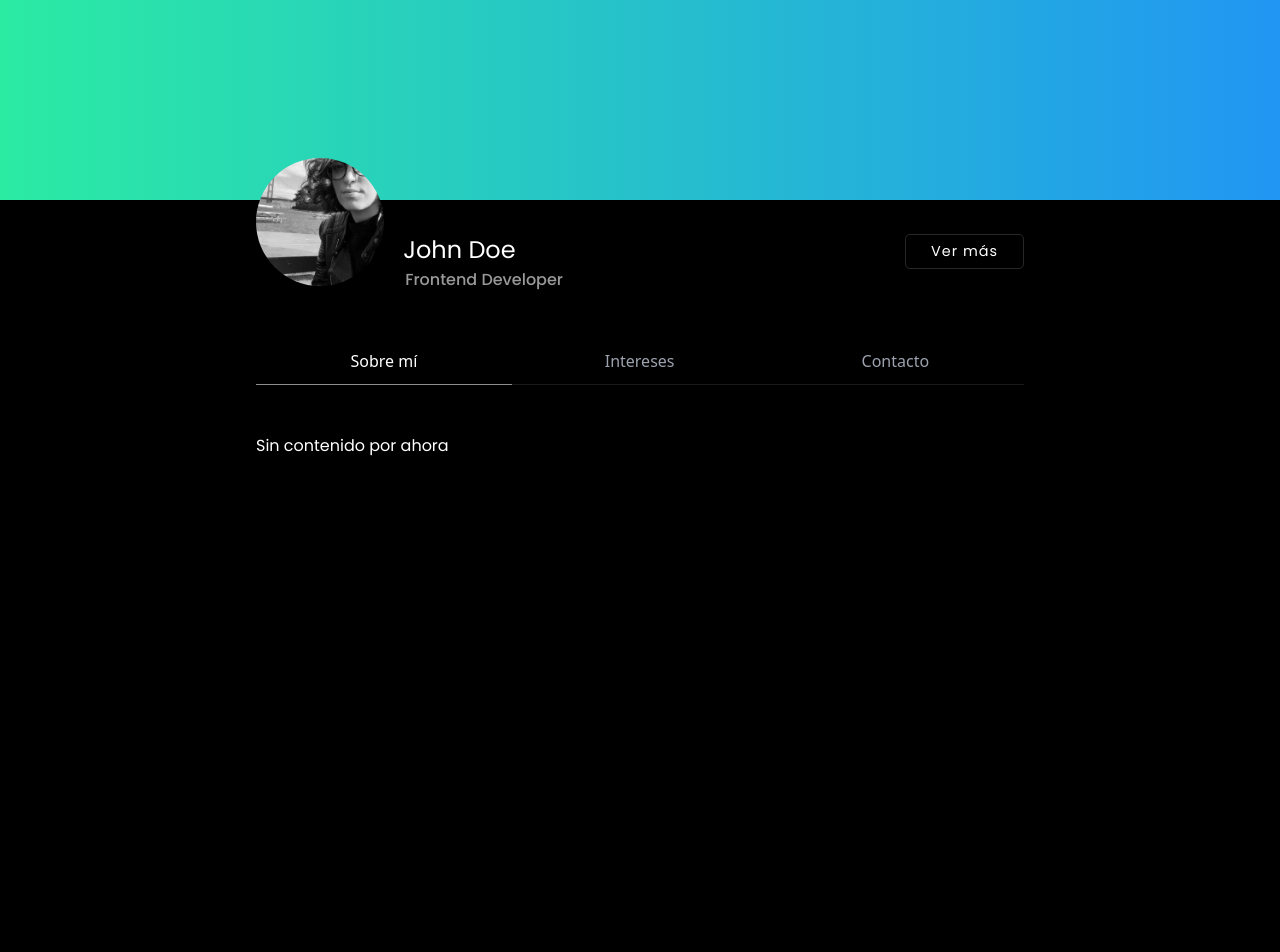
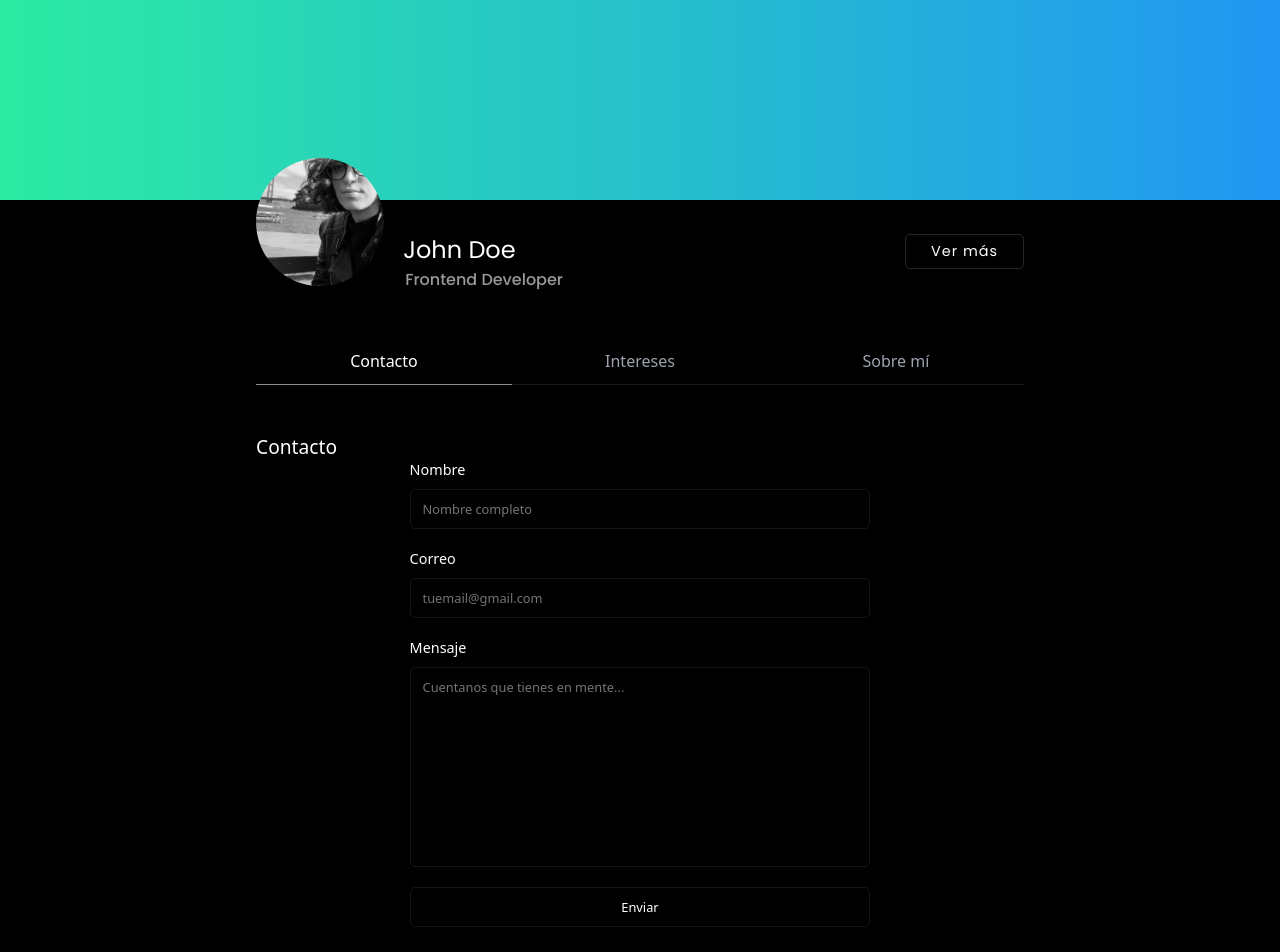
Before and after one commit to Victorioo/prueba-tecnica, a Next.js app: page / in a window 1280 px wide. Shown: the top 952 px of the page. Before the commit the page ends 800 px from the top, so only its background shows below. Built offline with nearby package versions, Linux system fonts and the light colour scheme.

Commit message:
feat: contact form

```diff
--- a/src/app/components/ContactForm/Form.tsx
+++ b/src/app/components/ContactForm/Form.tsx
@@ -1,16 +1,63 @@
-// import styles from "./form.modules.css";
+// "use client";
+import styles from "./form.module.css";
+import { SubmitButton } from "./components/submit-button";
 
-// export default function Form() {
-//   return (
-//     <form action="" className={styles.form}>
-//       <h2>Contacto</h2>
-//       <label htmlFor="name">Nombre</label>
-//       <input type="text" id="name" name="name" />
-//       <label htmlFor="email">Correo</label>
-//       <input type="email" id="email" name="email" />
-//       <label htmlFor="message">Mensaje</label>
-//       <textarea name="message" id="message"></textarea>
-//       <button type="submit">Enviar</button>
-//     </form>
-//   );
-// }
+import {useState} from 'react'
+
+export default function Form() {
+  async function createInvoice(formData: FormData) {
+    "use server";
+
+    const rawFormData = {
+      name: formData.get("name"),
+      email: formData.get("email"),
+      message: formData.get("message"),
+    };
+  }
+
+  return (
+    <>
+      <h2 className={styles.title}>Contacto</h2>
+      <form action={createInvoice} className={styles.form}>
+        <div className={styles.fieldContainer}>
+          <label htmlFor="name" className={styles.label}>
+            Nombre
+          </label>
+          <input
+            className={styles.input}
+            type="text"
+            id="name"
+            name="name"
+            placeholder="Nombre completo"
+          />
+        </div>
+
+        <div className={styles.fieldContainer}>
+          <label htmlFor="email" className={styles.label}>
+            Correo
+          </label>
+          <input
+            className={styles.input}
+            type="email"
+            id="email"
+            name="email"
+            placeholder="tuemail@gmail.com"
+          />
+        </div>
+        <div className={styles.fieldContainer}>
+          <label htmlFor="message" className={styles.label}>
+            Mensaje
+          </label>
+          <textarea
+            name="message"
+            className={styles.message}
+            id="message"
+            placeholder="Cuentanos que tienes en mente..."
+          ></textarea>
+        </div>
+
+        <SubmitButton style={styles.submit}/>
+      </form>
+    </>
+  );
+}
--- /dev/null
+++ b/src/app/components/ContactForm/components/submit-button.tsx
@@ -0,0 +1,15 @@
+"use client";
+// import { ReactNode } from "react";
+// import styles from '../form.module.css'
+import { useFormStatus } from "react-dom";
+
+export function SubmitButton({ style}: { style: string}) {
+  const { pending } = useFormStatus();
+
+
+  return (
+    <button type="submit" disabled={pending} className={style}>
+      {pending ? "Enviando..." : "Enviar"}
+    </button>
+  );
+}
--- /dev/null
+++ b/src/app/components/ContactForm/form.module.css
@@ -0,0 +1,132 @@
+.form {
+    display: flex;
+    flex-direction: column;
+    align-items: start;
+    justify-content: start;
+    width: 60%;
+    margin: 0 auto;
+    gap: 20px;
+    max-width: 500px;
+    padding: 0 0 80px 0;
+}
+
+.fieldContainer {
+    display: flex;
+    flex-direction: column;
+    align-items: start;
+    justify-content: start;
+    gap: 10px;
+    width: 100%;
+}
+
+.title {
+    color: white;
+    font-size: 1.2rem;
+    font-weight: 500;
+    font-family: system-ui, -apple-system, BlinkMacSystemFont, 'Segoe UI', Roboto, Oxygen, Ubuntu, Cantarell, 'Open Sans', 'Helvetica Neue', sans-serif;
+    width: 100%;
+}
+
+.label {
+    color: white;
+    font-size: 0.9rem;
+    font-weight: 500;
+    font-family: system-ui, -apple-system, BlinkMacSystemFont, 'Segoe UI', Roboto, Oxygen, Ubuntu, Cantarell, 'Open Sans', 'Helvetica Neue', sans-serif;
+}
+
+.input {
+    margin: 0 auto;
+    border: 1px solid #7777772f;
+    background-color: transparent;
+    outline: none;
+    border-radius: 5px;
+    max-width: 500px;
+    width: 100%;
+    font-size: 0.8rem;
+    padding: 10px 12px;
+    color: white;
+    transition: border 0.2s ease-in-out;
+    font-weight: 500;
+    font-family: system-ui, -apple-system, BlinkMacSystemFont, 'Segoe UI', Roboto, Oxygen, Ubuntu, Cantarell, 'Open Sans', 'Helvetica Neue', sans-serif;
+}
+
+.message {
+    margin: 0 auto;
+    border: 1px solid #7777772f;
+    background-color: transparent;
+    resize: none;
+    color: white;
+    border-radius: 5px;
+    max-width: 500px;
+    min-height: 200px;
+    padding: 10px 20px 10px 12px;
+    width: 100%;
+    scrollbar-width: 1px;
+    outline: none;
+    transition: border 0.25s ease-in-out;
+    font-family: system-ui, -apple-system, BlinkMacSystemFont, 'Segoe UI', Roboto, Oxygen, Ubuntu, Cantarell, 'Open Sans', 'Helvetica Neue', sans-serif;
+    font-size: 0.8rem;
+    font-weight: 500;
+}
+
+.message:focus,
+.input:focus {
+    border: 1px solid #a8a8a875;
+}
+
+.message::-webkit-scrollbar {
+    width: 6px;
+}
+
+.message::-webkit-scrollbar-thumb {
+    background-color: #333;
+    border-radius: 20px;
+}
+
+.message::-webkit-scrollbar-thumb:hover {
+    background-color: #444;
+}
+
+.message::-webkit-scrollbar-thumb:active {
+    background-color: #555;
+    border-radius: 20px;
+    cursor: default;
+    padding: 20px;
+}
+
+.message::-webkit-scrollbar-track {
+    background-color: transparent;
+}
+
+.submit {
+    margin: 0 auto;
+    border: 1px solid #7777772f;
+    background-color: transparent;
+    color: white;
+    border-radius: 5px;
+    max-width: 500px;
+    width: 100%;
+    font-size: 0.8rem;
+    padding: 10px 12px;
+    /* transition: border 0.2s ease-in-out; */
+    transition: all 0.1s ease-in-out;
+    font-weight: 500;
+    cursor: pointer;
+    font-family: system-ui, -apple-system, BlinkMacSystemFont, 'Segoe UI', Roboto, Oxygen, Ubuntu, Cantarell, 'Open Sans', 'Helvetica Neue', sans-serif;
+}
+
+.submit:hover {
+    background-color: #7777772f;
+    border: 1px solid #333;
+}
+
+.submit:active {
+    transform: scale(0.98);
+}
+
+.error {
+    color: #ff0000;
+    font-size: 0.5rem;
+    font-weight: 500;
+    font-family: system-ui, -apple-system, BlinkMacSystemFont, 'Segoe UI', Roboto, Oxygen, Ubuntu, Cantarell, 'Open Sans', 'Helvetica Neue', sans-serif;
+}
--- /dev/null
+++ b/src/app/components/ContactForm/types.ts
@@ -0,0 +1,7 @@
+type FormData = {
+  name: string;
+  email: string;
+  message: string;
+};
+
+export default FormData;
--- a/src/app/components/Tabs/Tabs.tsx
+++ b/src/app/components/Tabs/Tabs.tsx
@@ -1,19 +1,20 @@
 // components/Tabs.js
 "use client";
+import Tab from "./types";
+
 import { useState } from "react";
 import styles from "./tabs.module.css";
-import { Tab } from "../types";
 
 const Tabs = ({ data }: { data: Tab[] }) => {
   const [activeTab, setActiveTab] = useState(1);
   const [transitioning, setTransitioning] = useState(false);
 
-  const RenderContent = () => {
+  const renderContent = () => {
     const tab = data.find((tab) => tab.id === activeTab);
     return tab?.content || "Sin contenido por ahora";
   };
 
-  const handleTabClick = (index: any) => {
+  const handleTabClick = (index: number) => {
     setTransitioning(true);
     setTimeout(() => {
       setActiveTab(index);
@@ -30,7 +31,8 @@ const Tabs = ({ data }: { data: Tab[] }) => {
     <section>
       <nav className={styles.tabs}>
         {data.map((tab) => (
-          <button
+          <a
+            href="#"
             key={tab.id}
             className={
               styles.button + (tab.id === activeTab ? ` ${styles.active}` : "")
@@ -38,7 +40,7 @@ const Tabs = ({ data }: { data: Tab[] }) => {
             onClick={() => changeTab(tab.id)}
           >
             {tab.title}
-          </button>
+          </a>
         ))}
       </nav>
       <article
@@ -46,7 +48,7 @@ const Tabs = ({ data }: { data: Tab[] }) => {
           transitioning ? styles.transitioning : ""
         }`}
       >
-        {RenderContent()}
+        {renderContent()}
       </article>
     </section>
   );
--- a/src/app/components/Tabs/tabs.module.css
+++ b/src/app/components/Tabs/tabs.module.css
@@ -3,31 +3,27 @@
   justify-content: start;
   align-items: center;
   flex-direction: row;
-  /* gap: 20px; */
   border-bottom: 1px solid rgba(128, 128, 128, 0.2);
-  /* padding-bottom: 15px; */
 }
 
 .button {
+  text-align: center;
   background-color: transparent;
-  border: none;
   color: rgb(156 163 175);
   padding: 10px 10px 12px 10px;
+  border: none;
   border-bottom: transparent 1px solid;
   text-decoration: none;
-  font-size: 1rem;
   font-weight: 500;
   font-family: system-ui, -apple-system, BlinkMacSystemFont, 'Segoe UI', Roboto, Oxygen, Ubuntu, Cantarell, 'Open Sans', 'Helvetica Neue', sans-serif;
   cursor: pointer;
   margin-bottom: -1px;
-  transition: border-bottom 0.2s ease-in, color 0.2s ease-in;
-  word-break: ellipsis;
-  width: 33.3%;
+  width: 33.33%;
+  transition: border-bottom 0.2s ease-in-out, color 0.3s ease-out;
 }
 
 .button:hover {
   color: rgba(255, 255, 255, 0.8);
-  /* border-bottom: rgba(255, 255, 255, 0.3) 1px solid; */
 }
 
 .active {
@@ -39,7 +35,6 @@
   margin-top: 3rem;
   opacity: 1;
   transition: opacity 0.2s ease-in;
-  max-width: 80ch;
 }
 
 .transitioning {
--- a/src/app/components/types.ts
+++ b/src/app/components/Tabs/types.ts
@@ -1,5 +1,7 @@
-export type Tab = {
+type Tab = {
   id: number;
   title: string;
   content?: JSX.Element;
 };
+
+export default Tab
--- a/src/app/globals.css
+++ b/src/app/globals.css
@@ -2,6 +2,7 @@
   box-sizing: border-box;
   padding: 0;
   margin: 0;
+  scroll-behavior: smooth;
 }
 
 body {
--- a/src/app/page.tsx
+++ b/src/app/page.tsx
@@ -3,17 +3,19 @@ import styles from "./page.module.css";
 import Header from "./components/Header/header";
 import Tabs from "./components/Tabs/Tabs";
 import About from "./components/About/About";
-import { Tab } from "./components/types";
+import Tab  from "./components/Tabs/types";
+import Form from "./components/ContactForm/Form";
 
 const data: Tab[] = [
-  { id: 1, title: "Sobre mí"},
-  { id: 2, title: "Intereses",},
-  { id: 3, title: "Contacto"},
+  // { id: 1, title: "Sobre mí", content: <About /> },
+  { id: 1, title: "Contacto", content: <Form /> },
+  { id: 2, title: "Intereses" },
+  { id: 3, title: "Sobre mí", },
+
 ];
 
 export default function Home() {
   return (
-
     <>
       <div className={styles.gradient}></div>
       <Header img={"/user.webp"} nombre={"John Doe"} />
```
Also changed, not shown: src/app/components/ContactForm/form.modules.css (deleted).
